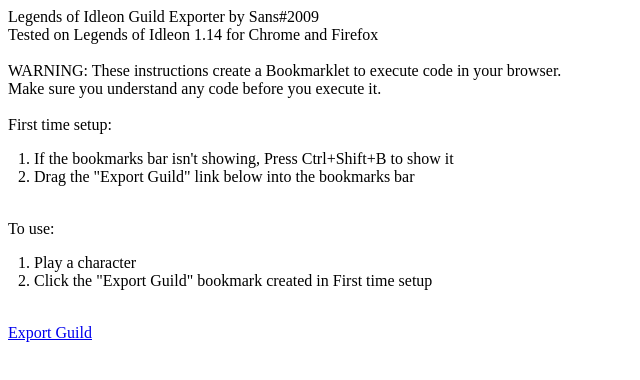
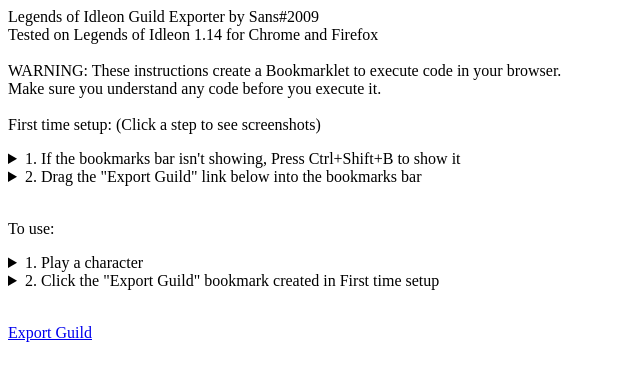
Before and after one commit to PerryMcCorkle/Legends-of-Idleon-Guild-Exporter, a plain HTML site: page index.html in a window 1280 px wide. Shown: the whole page, without its empty margins (0-640 px from the left). Drawn offline with Linux system fonts and the light colour scheme.

Commit message:
Add screenshots to index.html

```diff
--- a/index.html
+++ b/index.html
@@ -3,6 +3,7 @@
 <html lang="en">
 <head>
   <title>Legends of Idleon Guild Exporter 1.0</title>
+  <meta name="viewport" content="width=device-width, initial-scale=1">
 </head>
 
 <body>
@@ -12,14 +13,37 @@ Tested on Legends of Idleon 1.14 for Chrome and Firefox<br>
 WARNING: These instructions create a Bookmarklet to execute code in your browser.<br>
 Make sure you understand any code before you execute it.<br>
 <br>
-First time setup:<br>
+First time setup: (Click a step to see screenshots)<br>
+
 <p style="margin-left: 10px">
-1. If the bookmarks bar isn't showing, Press Ctrl+Shift+B to show it<br>
-2. Drag the "Export Guild" link below into the bookmarks bar<br></p>
+
+<details>
+  <summary>1. If the bookmarks bar isn't showing, Press Ctrl+Shift+B to show it </summary>
+  <br>If you can't see your bookmarks below the address bar<br>
+  <img src="Setup 1a.png"><br>
+  Press Ctrl+Shift+B to show them<br>
+  <img src="Setup 1b.png"><br>
+</details>
+
+<details>
+  <summary>2. Drag the "Export Guild" link below into the bookmarks bar</summary>
+  <br>
+  <img src="Setup 2a.png"><br>
+  <img src="Setup 2b.png"><br>
+  <img src="Setup 2c.png"><br>
+</details></p>
 <br>
 To use:<br><p style="margin-left: 10px">
-1. Play a character<br>
-2. Click the "Export Guild" bookmark created in First time setup<br></p>
+<details>
+  <summary>1. Play a character</summary>
+  <br>
+  <img src="Use 1.png"><br>
+</details>
+<details>
+  <summary>2. Click the "Export Guild" bookmark created in First time setup</summary>
+  <br>
+  <img src="Use 2.png"><br>
+</details>
 </p>
   <br>
   <a href="javascript:/* Legends of Idleon Guild Exporter by Sans#2009
@@ -60,10 +84,8 @@ To use:<br><p style="margin-left: 10px">
 		downloadLink.href = window.URL.createObjectURL(csvFile);
 		downloadLink.style.display = &quot;none&quot;;
 		document.body.appendChild(downloadLink);
-
 		downloadLink.click();
 	}
-
 	function buildCSV(guild)
 	{
 		var csv = &quot;&quot;;
@@ -72,7 +94,6 @@ To use:<br><p style="margin-left: 10px">
 
 		return csv;
 	}
-
 	function isReady()
 	{
 		if (typeof xn == &quot;undefined&quot;)
@@ -95,7 +116,6 @@ To use:<br><p style="margin-left: 10px">
 
 		return true;
 	}
-
 	if (isReady())
 		downloadCSV(buildCSV(xn), bn.n + &quot; &quot; + new Date().toLocaleDateString() + &quot;.csv&quot;);
 
```
Also changed, not shown: Setup 1a.png (added), Setup 1b.png (added), Setup 2a.png (added), Setup 2b.png (added), Setup 2c.png (added), Use 1.png (added), Use 2.png (added).
